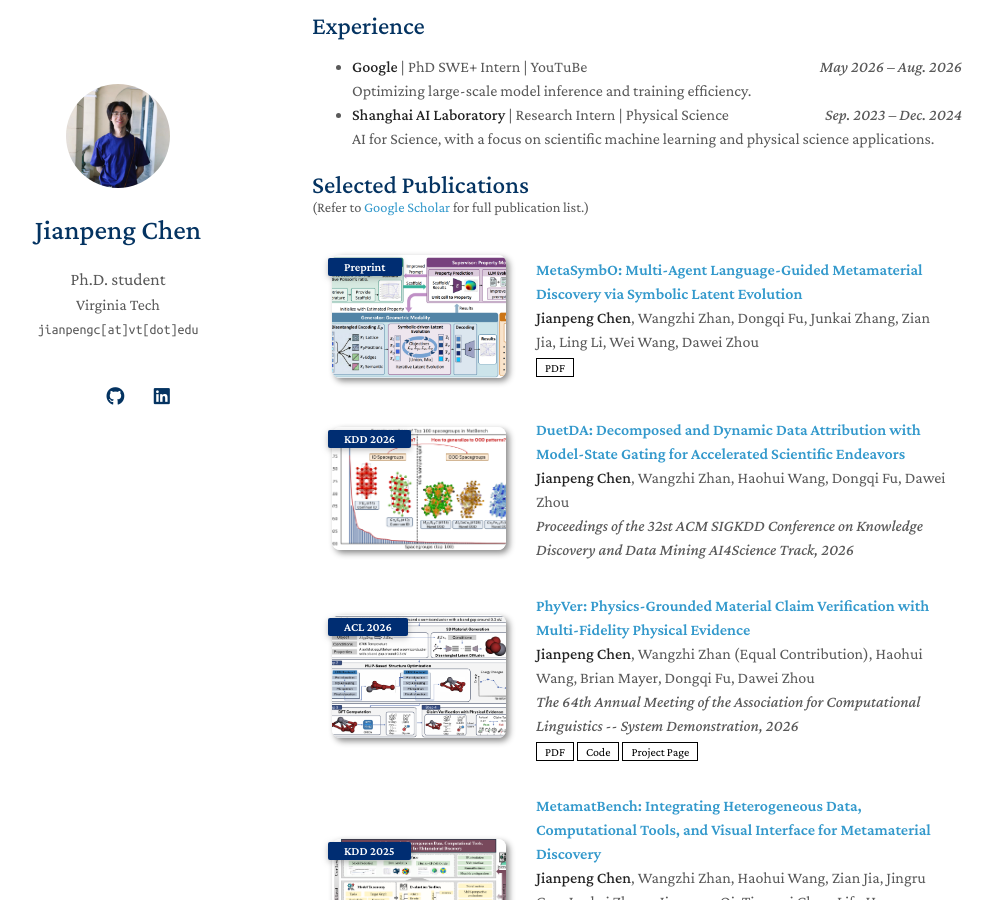
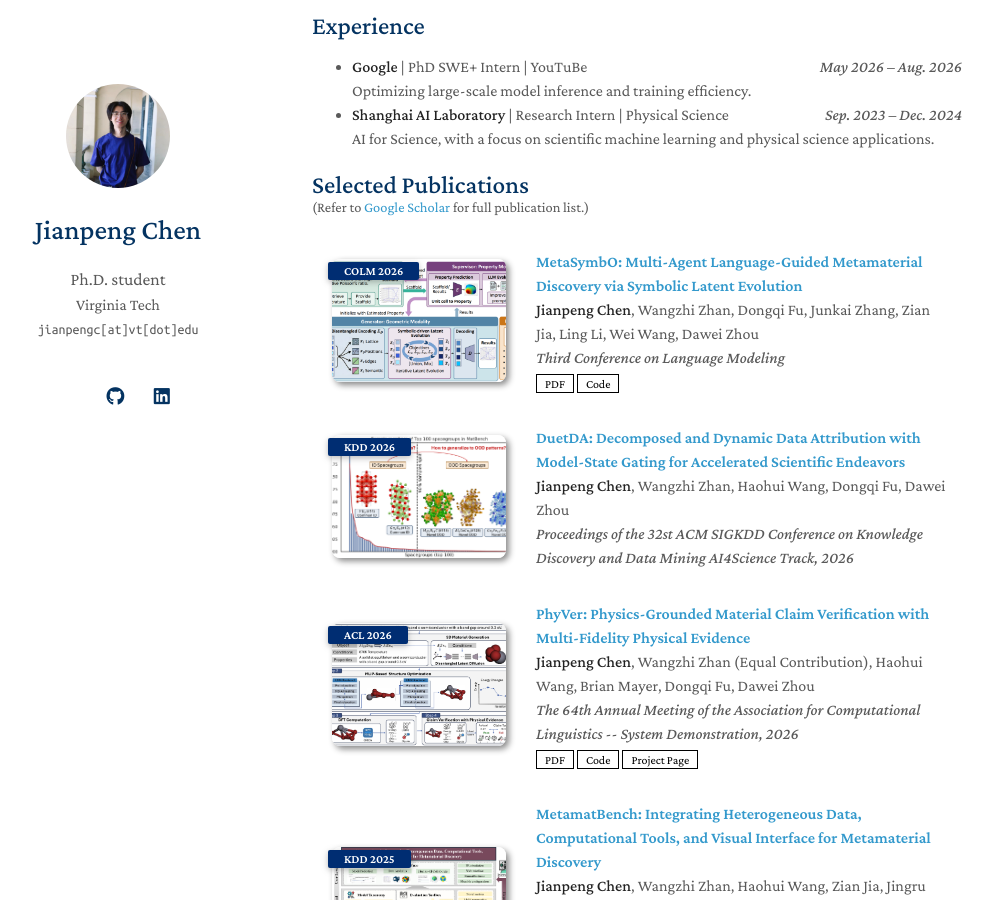
Before and after one commit to cjpcool/cjpcool.github.io, a Jekyll site: the page built from index.md, in a window 1280 px wide and 900 px high, scrolled down 1063 px. Shown: the whole window, without its empty margins (158-1151 px from the left). Built offline with Jekyll 4.4.1, drawn with Linux system fonts in a browser that asks for light colours; a style sheet for code colours, icons or effects is not loaded; our own code applies the rules of GitHub Pages for plain Markdown files.

Commit message:
Update publication details for MetaSymbO

```diff
--- a/_data/publications.yml
+++ b/_data/publications.yml
@@ -2,10 +2,10 @@ main:
 
   - title: "MetaSymbO: Multi-Agent Language-Guided Metamaterial Discovery via Symbolic Latent Evolution"
     authors: <strong>Jianpeng Chen</strong>, Wangzhi Zhan, Dongqi Fu, Junkai Zhang, Zian Jia, Ling Li, Wei Wang, Dawei Zhou
-    conference_short: Preprint
-    conference:
+    conference_short: COLM 2026
+    conference: Third Conference on Language Modeling
     pdf: https://arxiv.org/pdf/2604.27300
-    code:
+    code: https://github.com/cjpcool/MetaSymbO
     page:
     image: ./assets/pub_img/MetaSymbO.png
 
```
